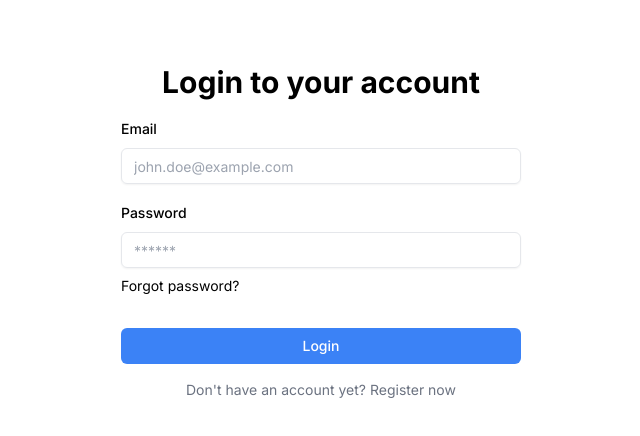
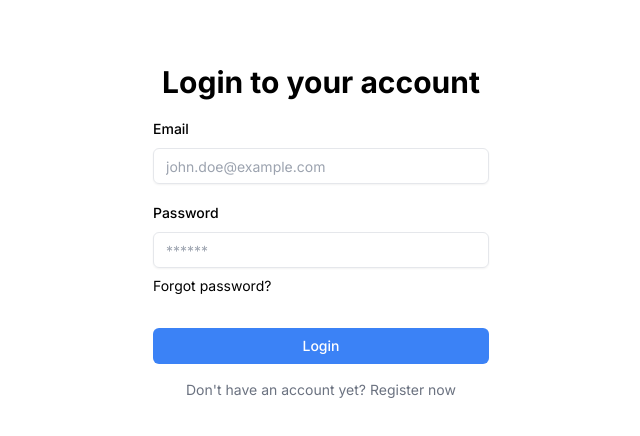
Before and after one commit to mateuszmanczak04/notecal, a Next.js app: page /auth/login in a window 1280 px wide. Shown: the top 436 px of the page, without its empty margins (319-959 px from the left). Built offline with nearby package versions, Linux system fonts and the light colour scheme; no server answers.

Commit message:
fix: add padding x to login page

```diff
--- a/src/app/auth/login/page.tsx
+++ b/src/app/auth/login/page.tsx
@@ -45,7 +45,7 @@ const LoginPage = () => {
 		<Form {...form}>
 			<form
 				onSubmit={form.handleSubmit(onSubmit)}
-				className='mx-auto flex max-w-[400px] flex-col items-center'>
+				className='mx-auto flex max-w-[400px] flex-col items-center px-8'>
 				<p className='text-3xl font-bold'>Login to your account</p>
 				<FormField
 					control={form.control}
```
